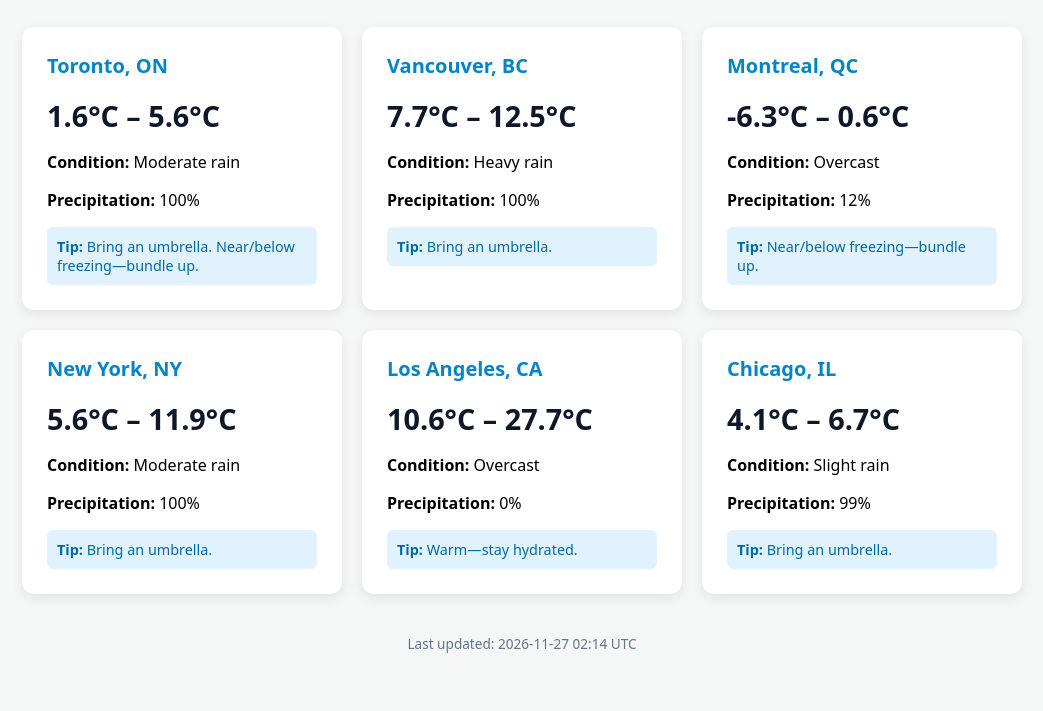
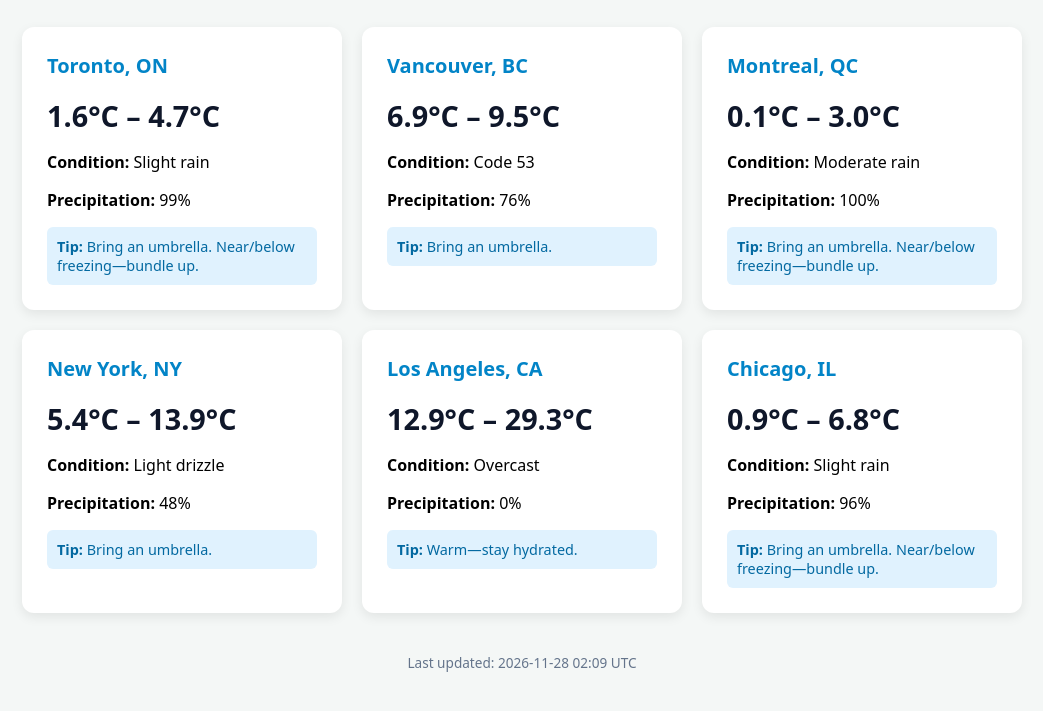
Before and after one commit to cpcsonline-Kol/daily-weather-agent, a plain HTML site: page index.html in a window 1280 px wide. Shown: the part 107-818 px from the top of the page, without its empty margins (118-1161 px from the left). Drawn offline with Linux system fonts and the light colour scheme.

Commit message:
Update daily weather UI

```diff
--- a/index.html
+++ b/index.html
@@ -21,39 +21,39 @@ h1 { text-align: center; color: #1e293b; margin-bottom: 30px; }
 
         <div class="card">
             <h2>Toronto, ON</h2>
-            <div class="temp">1.6°C – 5.6°C</div>
+            <div class="temp">1.6°C – 4.7°C</div>
+            <p><strong>Condition:</strong> Slight rain</p>
+            <p><strong>Precipitation:</strong> 99%</p>
+            <div class="advice"><strong>Tip:</strong> Bring an umbrella. Near/below freezing—bundle up.</div>
+        </div>
+
+        <div class="card">
+            <h2>Vancouver, BC</h2>
+            <div class="temp">6.9°C – 9.5°C</div>
+            <p><strong>Condition:</strong> Code 53</p>
+            <p><strong>Precipitation:</strong> 76%</p>
+            <div class="advice"><strong>Tip:</strong> Bring an umbrella.</div>
+        </div>
+
+        <div class="card">
+            <h2>Montreal, QC</h2>
+            <div class="temp">0.1°C – 3.0°C</div>
             <p><strong>Condition:</strong> Moderate rain</p>
             <p><strong>Precipitation:</strong> 100%</p>
             <div class="advice"><strong>Tip:</strong> Bring an umbrella. Near/below freezing—bundle up.</div>
         </div>
 
         <div class="card">
-            <h2>Vancouver, BC</h2>
-            <div class="temp">7.7°C – 12.5°C</div>
-            <p><strong>Condition:</strong> Heavy rain</p>
-            <p><strong>Precipitation:</strong> 100%</p>
-            <div class="advice"><strong>Tip:</strong> Bring an umbrella.</div>
-        </div>
-
-        <div class="card">
-            <h2>Montreal, QC</h2>
-            <div class="temp">-6.3°C – 0.6°C</div>
-            <p><strong>Condition:</strong> Overcast</p>
-            <p><strong>Precipitation:</strong> 12%</p>
-            <div class="advice"><strong>Tip:</strong> Near/below freezing—bundle up.</div>
-        </div>
-
-        <div class="card">
             <h2>New York, NY</h2>
-            <div class="temp">5.6°C – 11.9°C</div>
-            <p><strong>Condition:</strong> Moderate rain</p>
-            <p><strong>Precipitation:</strong> 100%</p>
+            <div class="temp">5.4°C – 13.9°C</div>
+            <p><strong>Condition:</strong> Light drizzle</p>
+            <p><strong>Precipitation:</strong> 48%</p>
             <div class="advice"><strong>Tip:</strong> Bring an umbrella.</div>
         </div>
 
         <div class="card">
             <h2>Los Angeles, CA</h2>
-            <div class="temp">10.6°C – 27.7°C</div>
+            <div class="temp">12.9°C – 29.3°C</div>
             <p><strong>Condition:</strong> Overcast</p>
             <p><strong>Precipitation:</strong> 0%</p>
             <div class="advice"><strong>Tip:</strong> Warm—stay hydrated.</div>
@@ -61,13 +61,13 @@ h1 { text-align: center; color: #1e293b; margin-bottom: 30px; }
 
         <div class="card">
             <h2>Chicago, IL</h2>
-            <div class="temp">4.1°C – 6.7°C</div>
+            <div class="temp">0.9°C – 6.8°C</div>
             <p><strong>Condition:</strong> Slight rain</p>
-            <p><strong>Precipitation:</strong> 99%</p>
-            <div class="advice"><strong>Tip:</strong> Bring an umbrella.</div>
+            <p><strong>Precipitation:</strong> 96%</p>
+            <div class="advice"><strong>Tip:</strong> Bring an umbrella. Near/below freezing—bundle up.</div>
         </div>
 
 </div>
-<div class="meta">Last updated: 2026-11-27 02:14 UTC</div>
+<div class="meta">Last updated: 2026-11-28 02:09 UTC</div>
 </body>
 </html>
```
